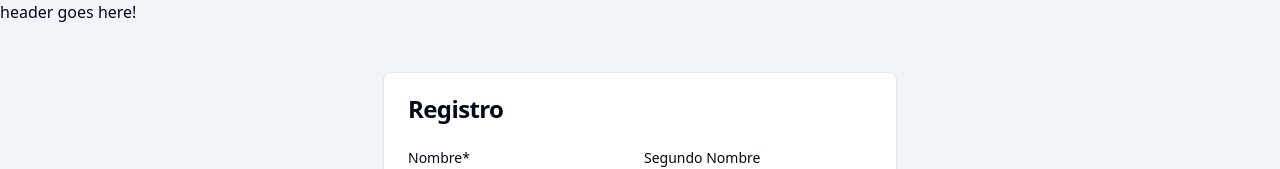
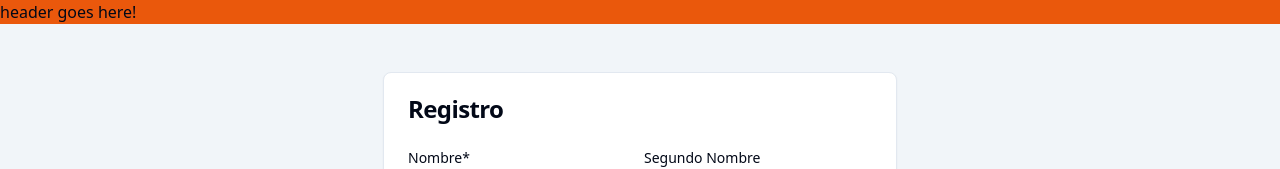
Before and after one commit to dserranog1/gymflow-connect, a Next.js app: page /sign-up in a window 1280 px wide. Shown: the top 169 px of the page. Built offline with nearby package versions, Linux system fonts and the light colour scheme; no server answers; what pocketbase would draw is missing.

Commit message:
change header color

```diff
--- a/src/components/layouts/MainLayout.tsx
+++ b/src/components/layouts/MainLayout.tsx
@@ -3,7 +3,7 @@ import type { FC, PropsWithChildren } from "react";
 const MainLayout: FC<PropsWithChildren> = ({ children }) => {
   return (
     <div className="flex h-full min-h-screen flex-col bg-slate-100">
-      <header>header goes here!</header>
+      <header className="bg-orange-600">header goes here!</header>
       <main className="flex-1">{children}</main>
       <footer>footer goes here!</footer>
     </div>
```
